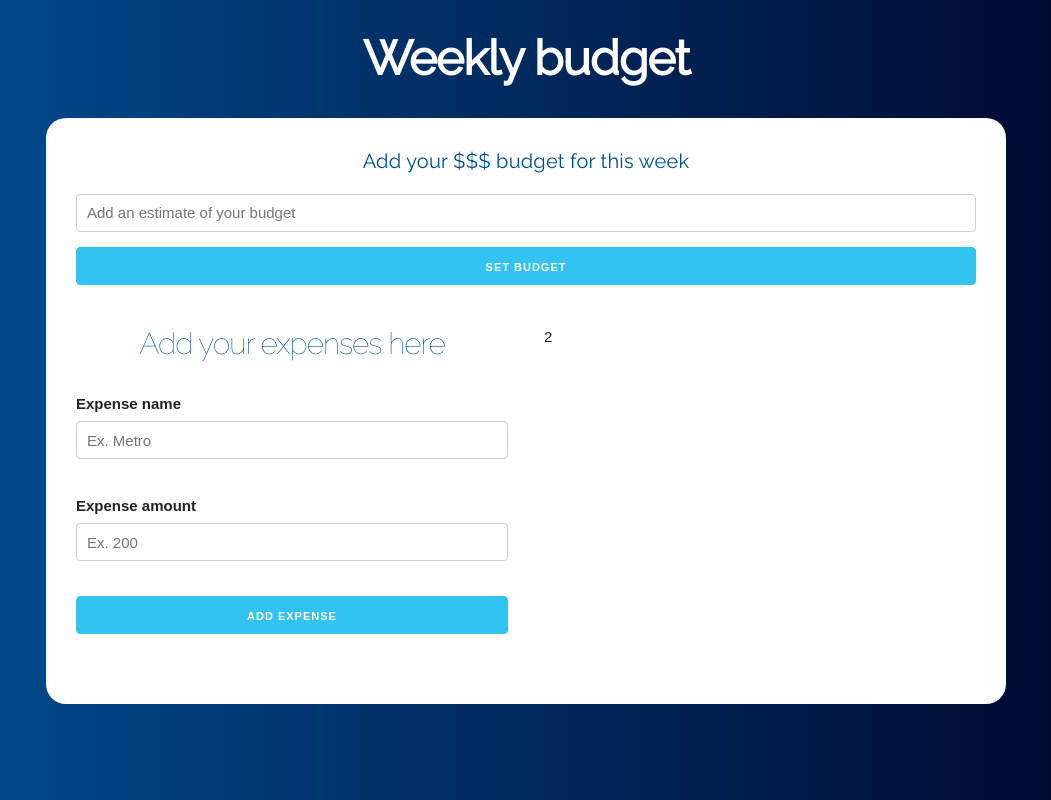
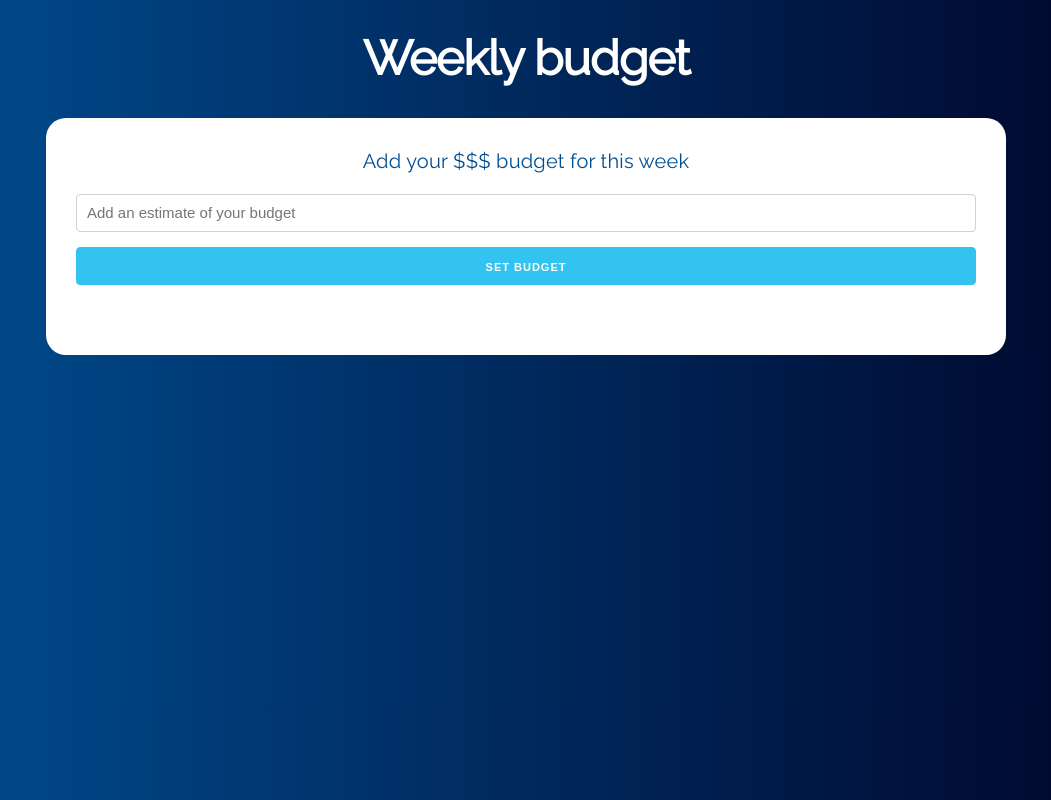
Before and after one commit to david-portilla/weekly-budget, a React (Create React App) app: page / in a window 1280 px wide. Shown: the whole page, without its empty margins (114-1165 px from the left). Built offline with nearby package versions, Linux system fonts and the light colour scheme.

Commit message:
render component based on conditional

```diff
--- a/src/App.js
+++ b/src/App.js
@@ -7,6 +7,7 @@ function App () {
   // Define initial budget
   const [ budget, saveBudget ] = useState(0)
   const [ remainBudget, setRemainBudget ] = useState(0)
+  const [ showQuestion, setQuestion ] = useState(true)
 
   return (
     <div className="container">
@@ -15,18 +16,22 @@ function App () {
       </header>
 
       <div className="contenido-principal contenido">
+        { showQuestion ?
+          (
             <Question
               saveBudget={ saveBudget }
               setRemainBudget={ setRemainBudget }
+              updateQuestion={ setQuestion }
             />
-
+          ) : (
             <div className="row">
               <div className="one-half column">
                 <Form></Form>
               </div>
               <div className="one-half column">2</div>
             </div>
-
+          )
+        }
       </div>
     </div>
   );
--- a/src/Question.js
+++ b/src/Question.js
@@ -1,9 +1,7 @@
 import React, { useState } from 'react'
 import Error from './Error'
 
-
-
-const Question = ({ saveBudget, setRemainBudget }) => {
+const Question = ({ saveBudget, setRemainBudget, updateQuestion }) => {
 
   const [ amount, setAmount ] = useState(0)
   const [ error, setError ] = useState(false)
@@ -26,6 +24,7 @@ const Question = ({ saveBudget, setRemainBudget }) => {
     setError(false)
     saveBudget(amount)
     setRemainBudget(amount)
+    updateQuestion(false)
   }
 
   return (
```
Lines whose indentation alone changed are shown as unchanged.
